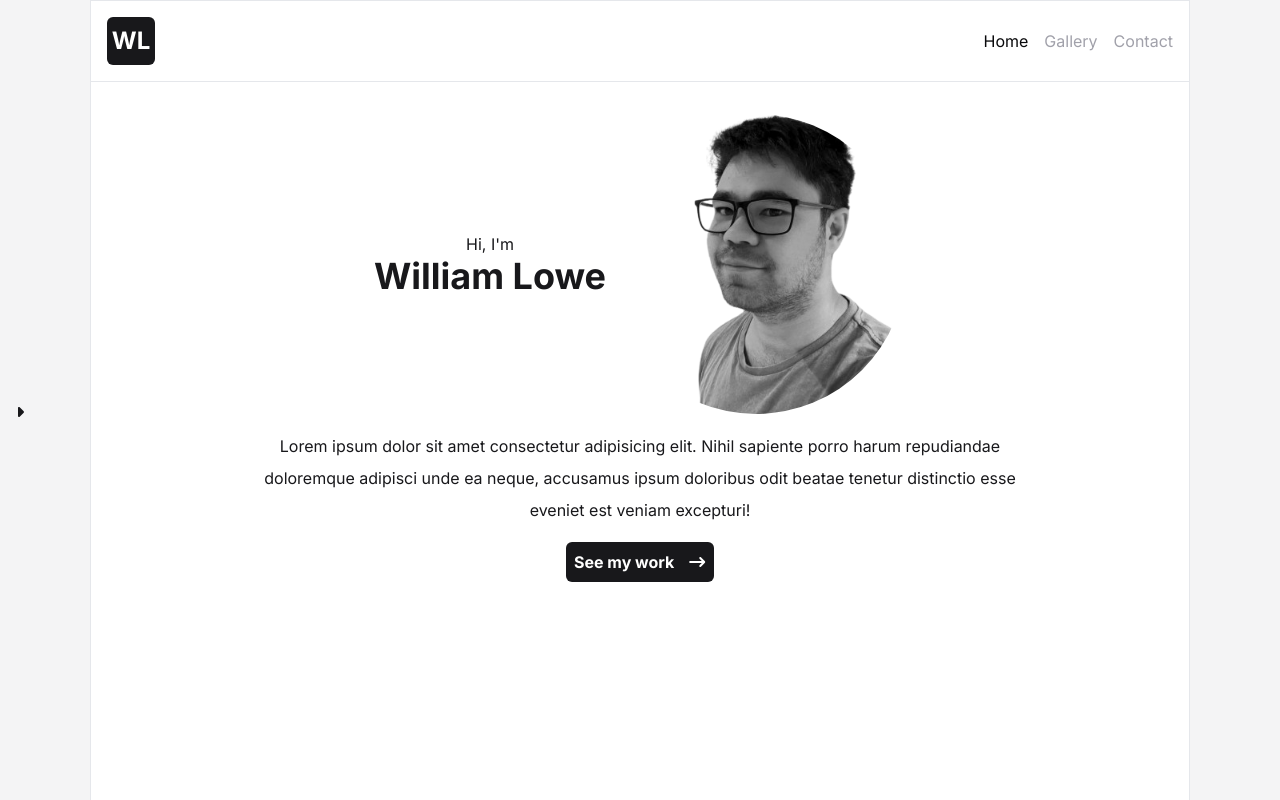
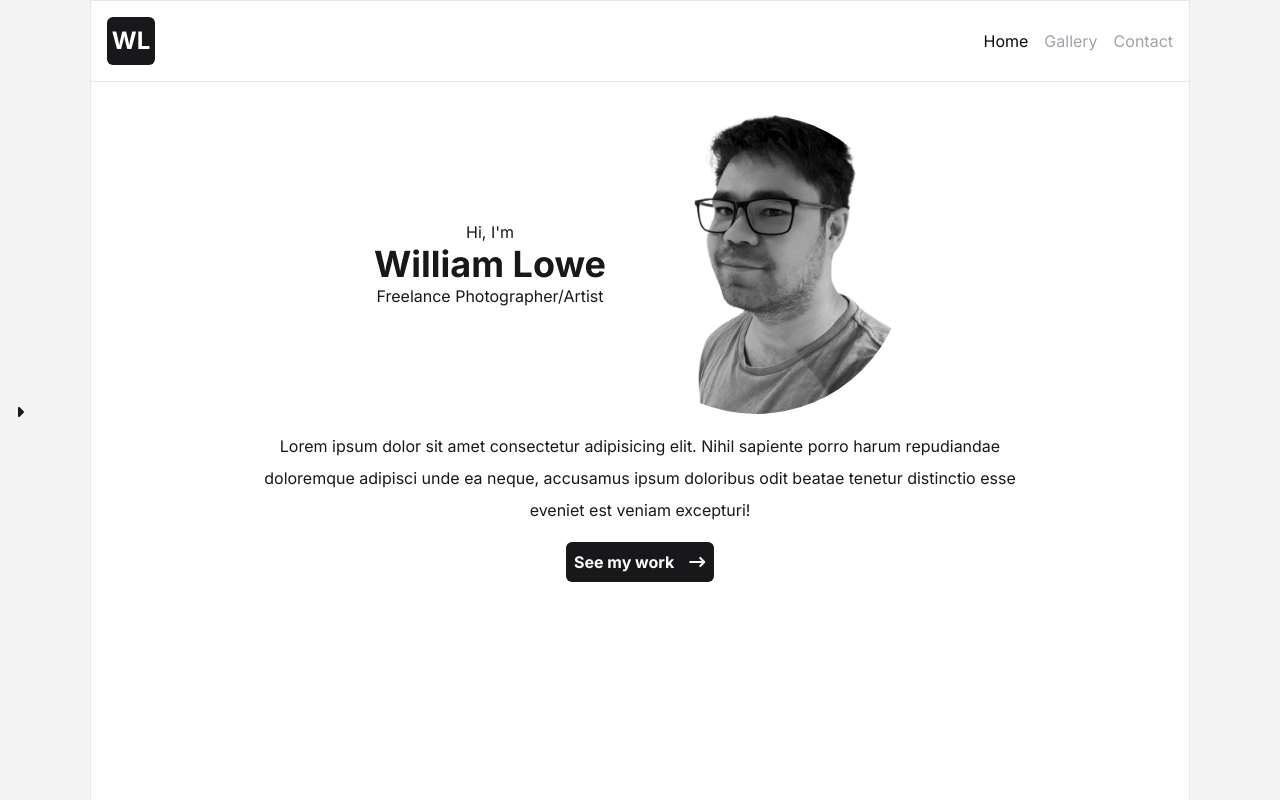
Before and after one commit to williamalowe/next-gallery, a Next.js app: page / in a window 1280 px wide. Built offline with nearby package versions, Linux system fonts and the light colour scheme.

Commit message:
feat: update home-view content

```diff
--- a/src/app/page.tsx
+++ b/src/app/page.tsx
@@ -8,6 +8,7 @@ export default function Home() {
         <div>
           <p>Hi, I&apos;m</p>
           <h1 className="text-4xl font-bold">William Lowe</h1>
+          <p>Freelance Photographer/Artist</p>
         </div>
         <div>
           <Image
```
